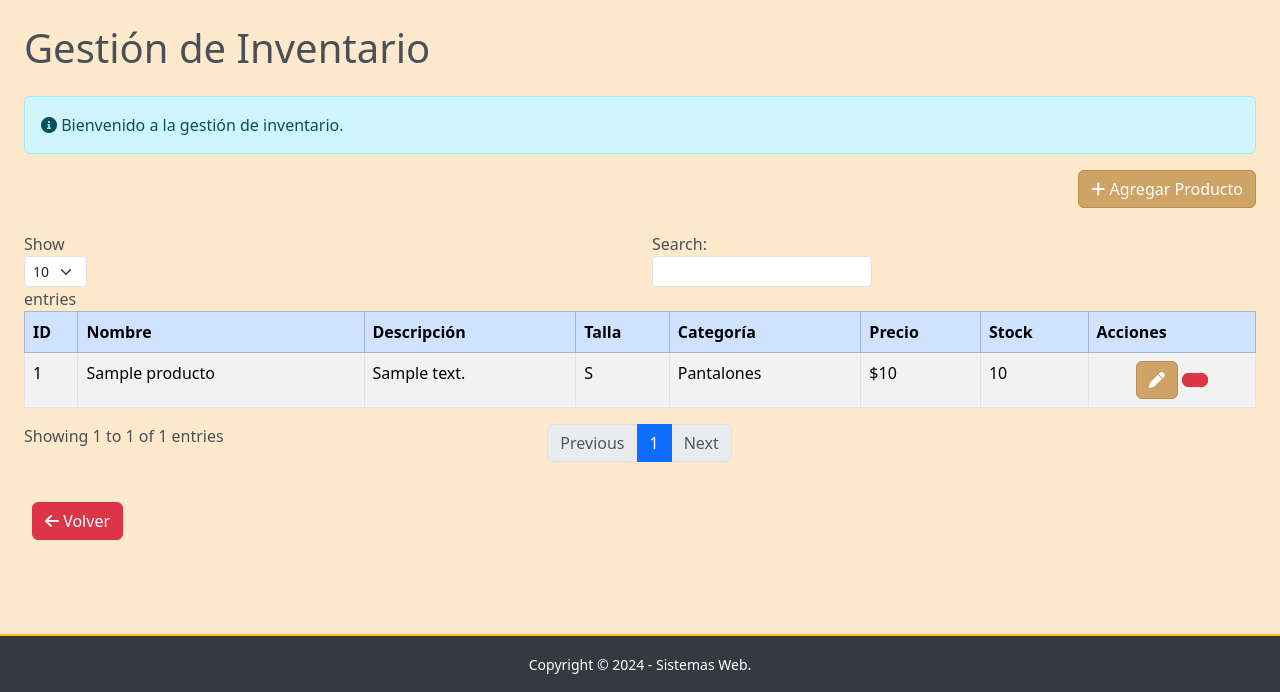
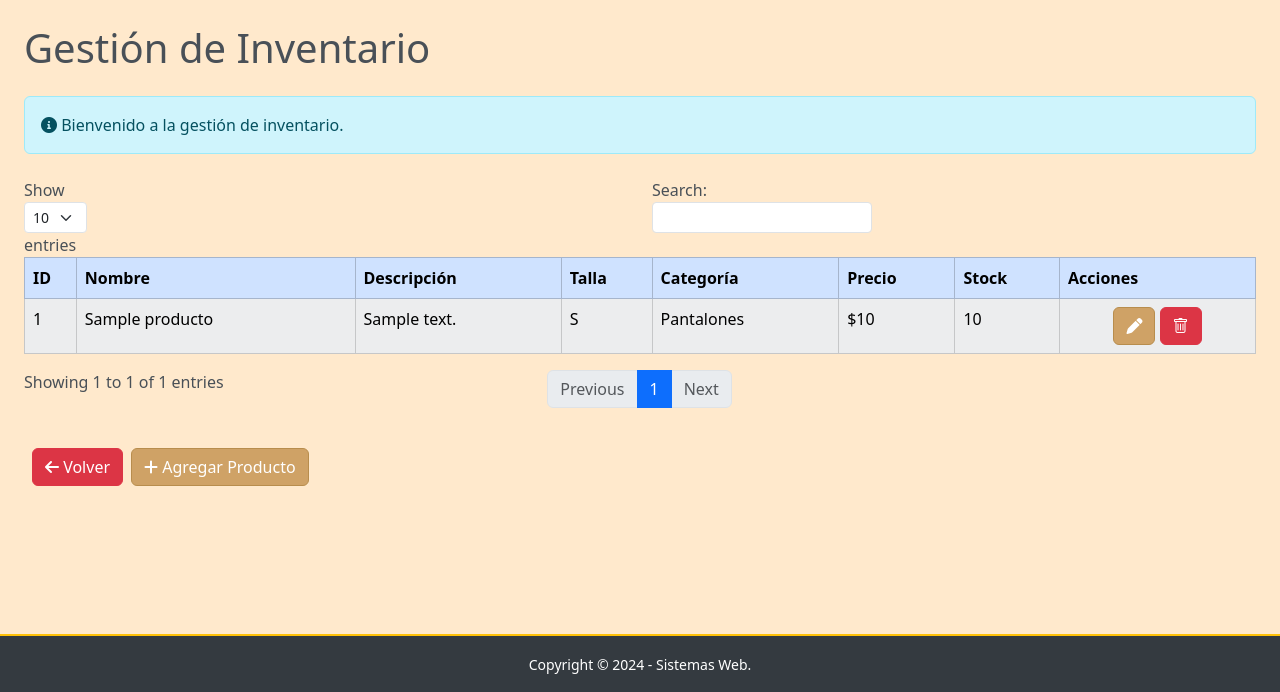
Before and after one commit to AlexanderGarrido/RapifreshApp, a Django app: page /inventarioEmp/ in a window 1280 px wide. Shown: the part 108-800 px from the top of the page. Run offline with Django 5.2, Linux system fonts and the light colour scheme; tables that the repository leaves empty hold one stand-in row (values such as "Sample post"); some libraries are stand-ins or nearby versions.

Commit message:
red alert and edit style
añadi la alerta roja de si el stock esta menor a 3 y cambie la posición de botones en el inventario de empleado

```diff
--- a/templates/inventarioApp/inicioEmp.html
+++ b/templates/inventarioApp/inicioEmp.html
@@ -132,6 +132,7 @@
       </div>
     </div>
   </div>
+  <br><br><br><br><br>
   <footer class="text-center py-3 bg-light text-secondary">
     <small>Copyright © 2024 Inventario de Productos</small>
   </footer>
--- a/templates/inventarioApp/inventario.html
+++ b/templates/inventarioApp/inventario.html
@@ -8,6 +8,7 @@
   <title>Inventario</title>
   <link href="https://cdn.jsdelivr.net/npm/bootstrap@5.3.3/dist/css/bootstrap.min.css" rel="stylesheet">
   <link rel="stylesheet" href="https://cdnjs.cloudflare.com/ajax/libs/font-awesome/6.0.0-beta3/css/all.min.css" />
+  <link rel="stylesheet" href="https://cdn.jsdelivr.net/npm/bootstrap-icons@1.11.3/font/bootstrap-icons.min.css">
 
   <style>
     html,
@@ -120,7 +121,7 @@
         </thead>
         <tbody>
           {% for producto in productos %}
-          <tr>
+          <tr tr class="{% if producto.stock <= 3 %}table-danger{% else %}table-light{% endif %}">
             <td>{{ producto.id }}</td>
             <td>{{ producto.nombre }}</td>
             <td>{{ producto.descripcion }}</td>
--- a/templates/inventarioApp/inventarioEmp.html
+++ b/templates/inventarioApp/inventarioEmp.html
@@ -8,6 +8,7 @@
   <title>Inventario</title>
   <link href="https://cdn.jsdelivr.net/npm/bootstrap@5.3.3/dist/css/bootstrap.min.css" rel="stylesheet">
   <link rel="stylesheet" href="https://cdnjs.cloudflare.com/ajax/libs/font-awesome/6.0.0-beta3/css/all.min.css" />
+  <link rel="stylesheet" href="https://cdn.jsdelivr.net/npm/bootstrap-icons@1.11.3/font/bootstrap-icons.min.css">
   <style>
     html,
     body {
@@ -102,13 +103,6 @@
       <i class="fa-solid fa-info-circle"></i> Bienvenido a la gestión de inventario.
     </div>
 
-    <div style="text-align: end">
-      <a href="{% url 'agregarProducto' %}" class="btn btn-primary">
-        <i class="fa-solid fa-plus"></i>
-        Agregar Producto
-      </a>
-    </div>
-
     <div class="table-responsive mt-4">
       <table id="example" class="table table-striped table-bordered" style="width: 100%">
         <thead>
@@ -126,7 +120,7 @@
         <tbody>
           {% if productos %}
           {% for producto in productos %}
-          <tr>
+          <tr tr class="{% if producto.stock <= 3 %}table-danger{% else %}table-light{% endif %}">
             <td>{{ producto.id }}</td>
             <td>{{ producto.nombre }}</td>
             <td>{{ producto.descripcion }}</td>
@@ -171,7 +165,8 @@
         </tbody>
       </table>
       <div class="d-flex justify-content-initial mb-2 mt-4 ms-2">
-        <a href="{% url 'inicio' %}" class="btn btn-danger"><i class="fa-solid fa-arrow-left"></i> Volver</a>
+        <a href="{% url 'inicioEmp' %}" class="btn btn-danger"><i class="fa-solid fa-arrow-left"></i> Volver</a>
+        <a href="{% url 'agregarProducto' %}" class="btn btn-primary ms-2"><i class="fa-solid fa-plus"></i> Agregar Producto</a>
       </div>
     </div>
   </div>
```
